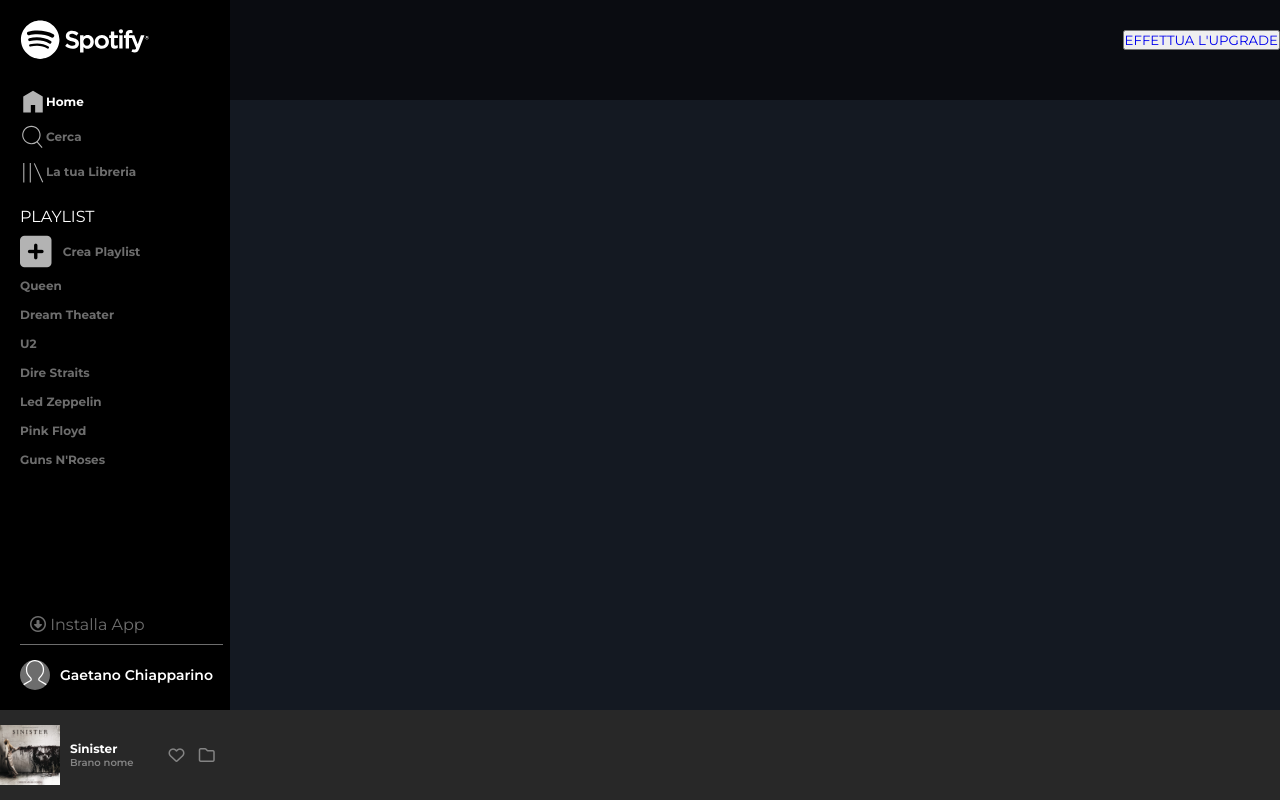
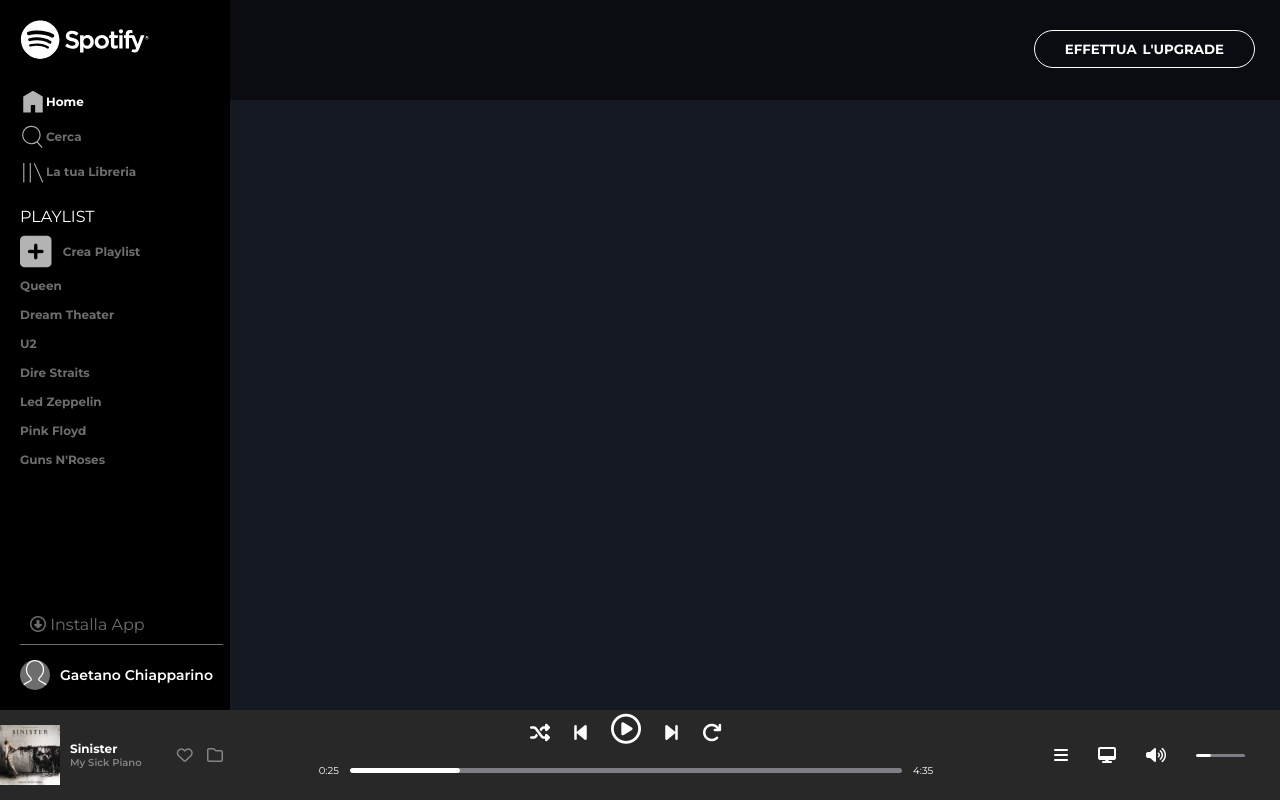
Before and after one commit to WebGCDev/html-css-spotifyweb, a plain HTML site: page index.html in a window 1280 px wide. Drawn offline with Linux system fonts and the light colour scheme.

Commit message:
feat: add Footer 100% Loading & TopBar

```diff
--- a/css/style.css
+++ b/css/style.css
@@ -204,9 +204,69 @@
   object-fit: cover;
 }
 
-.nav {
-  position: relative;
+/* <!-- Contenuto Top Bar--> */
+
+.content {
+  margin-left: 230px;
 }
+
+.aggiornamento {
+  background-color: rgba(0, 0, 0, 0.5);
+  padding: 30px 0;
+  text-align: right;
+  position: fixed;
+  right: 0;
+  left: 230px;
+  height: 100px;
+  z-index: 99;
+}
+
+.aggiornamento button {
+  border: 1px solid white;
+  background-color: transparent;
+  padding: 10px 30px;
+  border-radius: 30px;
+  margin-right: 25px;
+}
+
+.aggiornamento button a {
+  color: white;
+  text-decoration: none;
+  word-spacing: 2px;
+  font-weight: 700;
+}
+
+/*
+******
+Header
+******
+*/
+
+/*
+******
+Main
+******
+*/
+
+.content {
+  margin-left: 230px;
+}
+
+.aggiornamento {
+  background-color: rgba(0, 0, 0, 0.5);
+  padding: 30px 0;
+  text-align: right;
+  position: fixed;
+  right: 0;
+  left: 200px;
+  height: 100px;
+}
+
+/*
+******
+Footer
+******
+*/
 
 /* Footer-sidebar */
 .footer-navbar {
@@ -248,37 +308,7 @@
   padding: 0 10px;
 }
 
-/*
-******
-Header
-******
-*/
-
-/*
-******
-Main
-******
-*/
-
-.content {
-  margin-left: 230px;
-}
-
-.aggiornamento {
-  background-color: rgba(0, 0, 0, 0.5);
-  padding: 30px 0;
-  text-align: right;
-  position: fixed;
-  right: 0;
-  left: 200px;
-  height: 100px;
-}
-
-/*
-******
-Footer
-******
-*/
+/* Footer Sinistra */
 
 footer {
   background-color: #282828;
@@ -323,6 +353,108 @@
   color: #848484;
 }
 
+/* /Footer Sinistra */
+
+/* <!-- Footer centro --> */
+
+.footer-centro {
+  color: white;
+  display: flex;
+  flex-direction: column;
+  justify-content: space-between;
+  align-items: center;
+  width: 60%;
+}
+
+.footer-centro .controls {
+  margin-bottom: 10px;
+}
+
+.footer-centro .controls i {
+  padding: 0 10px;
+  margin-bottom: 10px;
+  font-size: 20px;
+}
+
+.footer-centro .controls i:nth-child(3) {
+  font-size: 30px;
+}
+
+.footer-centro .timesong {
+  display: flex;
+  align-items: center;
+  gap: 10px;
+  margin: 0 auto;
+  margin-bottom: 20px;
+  width: 80%;
+  justify-content: space-between;
+}
+
+.footer-centro .timesong span {
+  font-size: 10px;
+}
+
+.footer-centro .timesong .linea {
+  background-color: #7d7f84;
+  border: 1px solid #7d7f84;
+  width: 90%;
+  height: 3px;
+  border-radius: 10px;
+  margin: 0 auto;
+  display: flex;
+  height: 5px;
+  align-items: center;
+  border: none;
+}
+
+.footer-centro .timesong .linea .scrollsong {
+  border: 1px solid white;
+  background-color: white;
+  width: 20%;
+  border-radius: 10px;
+  height: 100%;
+}
+
+/* /Footer Centro */
+
+/* Footer Destra */
+
+.footer-dx > * {
+  padding: 0 15px;
+}
+
+.footer-dx {
+  display: flex;
+  align-items: center;
+  width: 20%;
+  color: var(--white);
+  padding: 0 15px;
+}
+
+.footer-dx .timesong {
+  width: 100%;
+}
+
+.footer-dx .timesong .linea {
+  width: 90%;
+  height: 3px;
+  background-color: #7d7f84;
+  border-radius: 10px;
+  display: flex;
+  align-items: center;
+  border: none;
+}
+
+.footer-dx .timesong .linea .scrollsong {
+  width: 30%;
+  border-radius: 10px;
+  height: 100%;
+  background-color: var(--white);
+  border: 1px solid white;
+}
+
+/* <!-- Footer destra --> */
+
 /*
 ******
 Media Query
--- a/index.html
+++ b/index.html
@@ -43,7 +43,7 @@
 
     <main>
 
-      <!-- Contenuto -->
+      <!-- Contenuto Top Bar-->
       <div class="content">
           <div class="aggiornamento">
             <button>
@@ -51,6 +51,27 @@
             </button>
           </div>
         </div>
+
+
+<!-- navbvar principale -->
+       <!-- <nav>
+        <ul>
+          <li class="selected">IN EVIDENZA</li>
+          <li>PODCAST</li>
+          <li>CLASSIFICHE</li>
+          <li>GENERI E MOOD</li>
+          <li>NUOVE USCITE</li>
+          <li>SCOPRI</li>
+        </ul>
+       </nav> -->
+
+
+
+
+
+
+
+        <!-- /Contenuto Top Bar-->
 
 
 
@@ -128,11 +149,11 @@
     <div class="footer-sx">
       <div class="album">
         <div class="cont-img">
-          <img src="img/sinister.jpeg" alt="">
+          <img src="img/sinister.jpeg" alt="Copertina Album Sinister">
         </div>
         <div class="info">
           <h3>Sinister</h3>
-          <span>Brano nome</span>
+          <span>My Sick Piano</span>
         </div>
         <div class="icons">
           <i class="fa-regular fa-heart"></i>
@@ -141,10 +162,35 @@
       </div>
     </div>
      <!-- Footer centro -->
-    <div class="footer-centro"></div>
+    <div class="footer-centro">
+      <div class="controls">
+        <i class="fa-solid fa-shuffle"></i>
+          <i class="fa-solid fa-backward-step"></i>
+          <i class="fa-regular fa-circle-play"></i>
+          <i class="fa-solid fa-forward-step"></i>
+          <i class="fa-solid fa-arrow-rotate-right"></i>
+      </div>
+      <div class="timesong">
+        <span>0:25</span>
+        <div class="linea">
+          <div class="scrollsong"></div>
+        </div>
+        <span>4:35</span>
+      </div>
+    </div>
+
      <!-- Footer destra -->
-    <div class="footer-dx"></div>
+    <div class="footer-dx">
+      <i class="fa-solid fa-bars"></i>
+      <i class="fa-solid fa-desktop"></i>
+      <i class="fa-solid fa-volume-high"></i>
+      <div class="timesong">
+        <div class="linea">
+          <div class="scrollsong"></div>
+        </div>
+      </div>
+    </div>
    </footer>
-   <!-- /Footer -->
+   <!-- /Footer Finito -->
 </body>
 </html>
```
